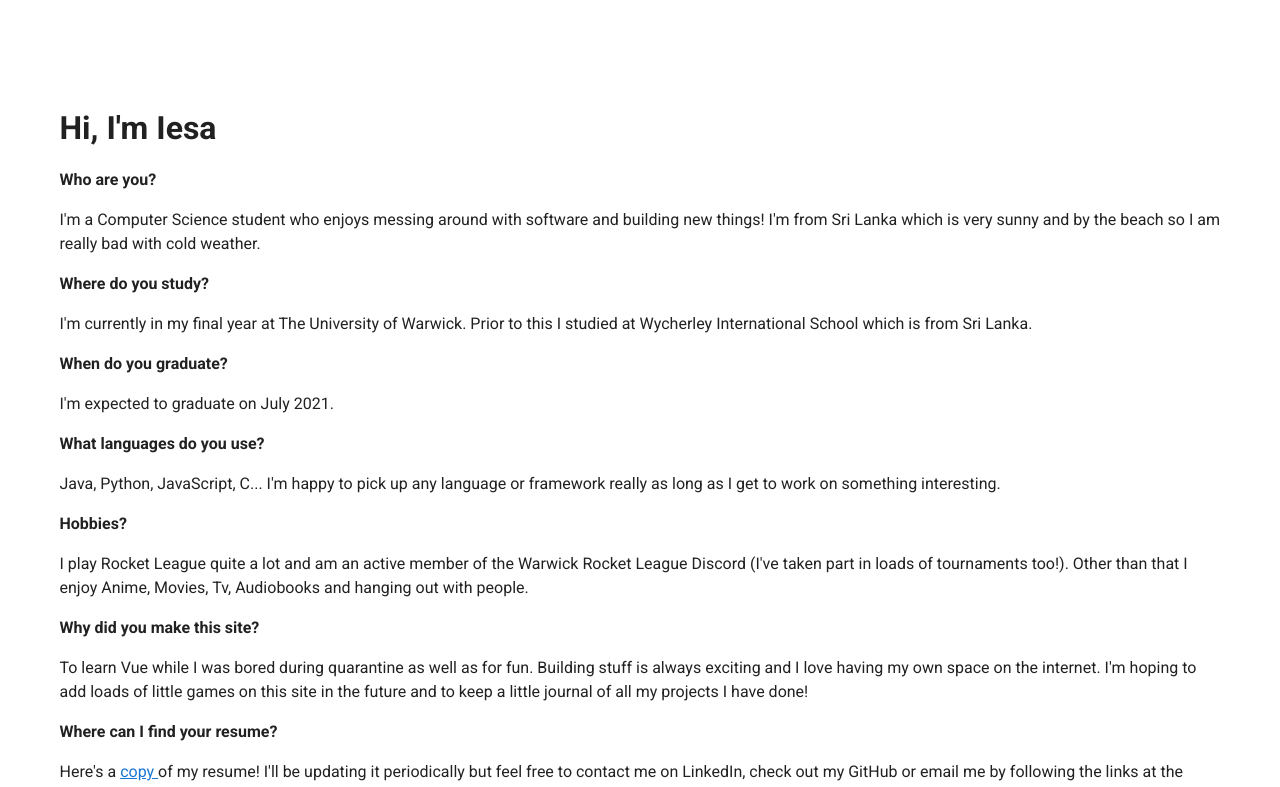
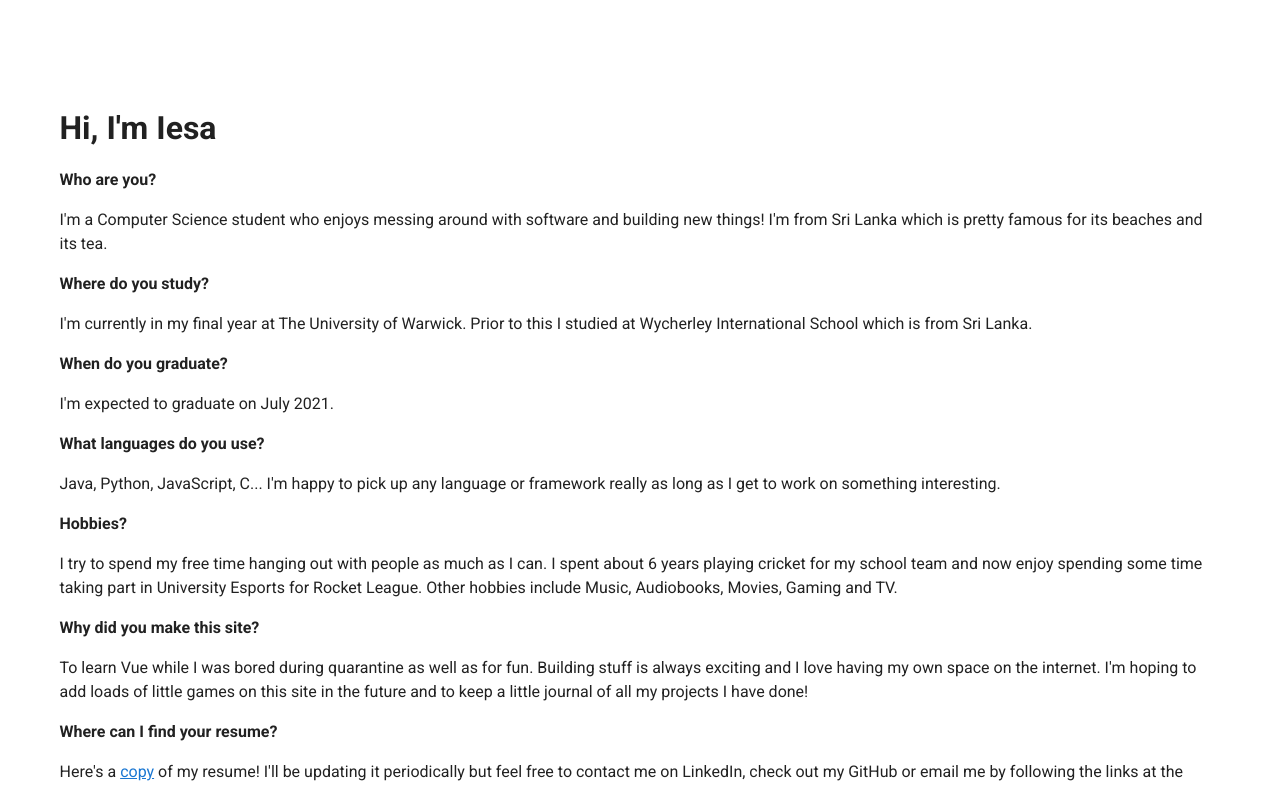
Before and after one commit to izman48/iesawazeer.com, a Vue app in the folder frontend/: page /about in a window 1280 px wide. Shown: the part 625-1412 px from the top of the page. Built offline with nearby package versions, Linux system fonts and the light colour scheme; no server answers.

Commit message:
changed some text in about page and changed firestore rules a bit

```diff
--- a/frontend/src/views/About.vue
+++ b/frontend/src/views/About.vue
@@ -11,7 +11,7 @@
           </p>
           <p>
             I'm a Computer Science student who enjoys messing around with software and building new things! I'm from Sri Lanka which is
-            very sunny and by the beach so I am really bad with cold weather.
+            pretty famous for its beaches and its tea.
           </p>
           <p>
             <strong> Where do you study? </strong>
@@ -36,8 +36,9 @@
             <strong> Hobbies? </strong>
           </p>
           <p>
-            I play Rocket League quite a lot and am an active member of the Warwick Rocket League Discord (I've taken part in loads of tournaments
-            too!). Other than that I enjoy Anime, Movies, Tv, Audiobooks and hanging out with people.
+            I try to spend my free time hanging out with people as much as I can. I spent about 6 years playing cricket for my school team and now
+            enjoy spending some time taking part in University Esports for Rocket League.
+            Other hobbies include Music, Audiobooks, Movies, Gaming and TV.
           </p>
           <p>
             <strong> Why did you make this site? </strong>
@@ -52,7 +53,7 @@
           </p>
           <p>
             Here's a
-            <a :href="link" target="_blank">copy </a> of my resume! I'll be updating it periodically but feel free to contact me on LinkedIn, check out my GitHub or
+            <a :href="link" target="_blank">copy</a> of my resume! I'll be updating it periodically but feel free to contact me on LinkedIn, check out my GitHub or
               email me by following the links at the bottom of the page!
           </p>
 
```
Also changed, not shown: frontend/src/assets/DiscordBots.png (added), 1 other file (tests, documents, lock files or other folders).
